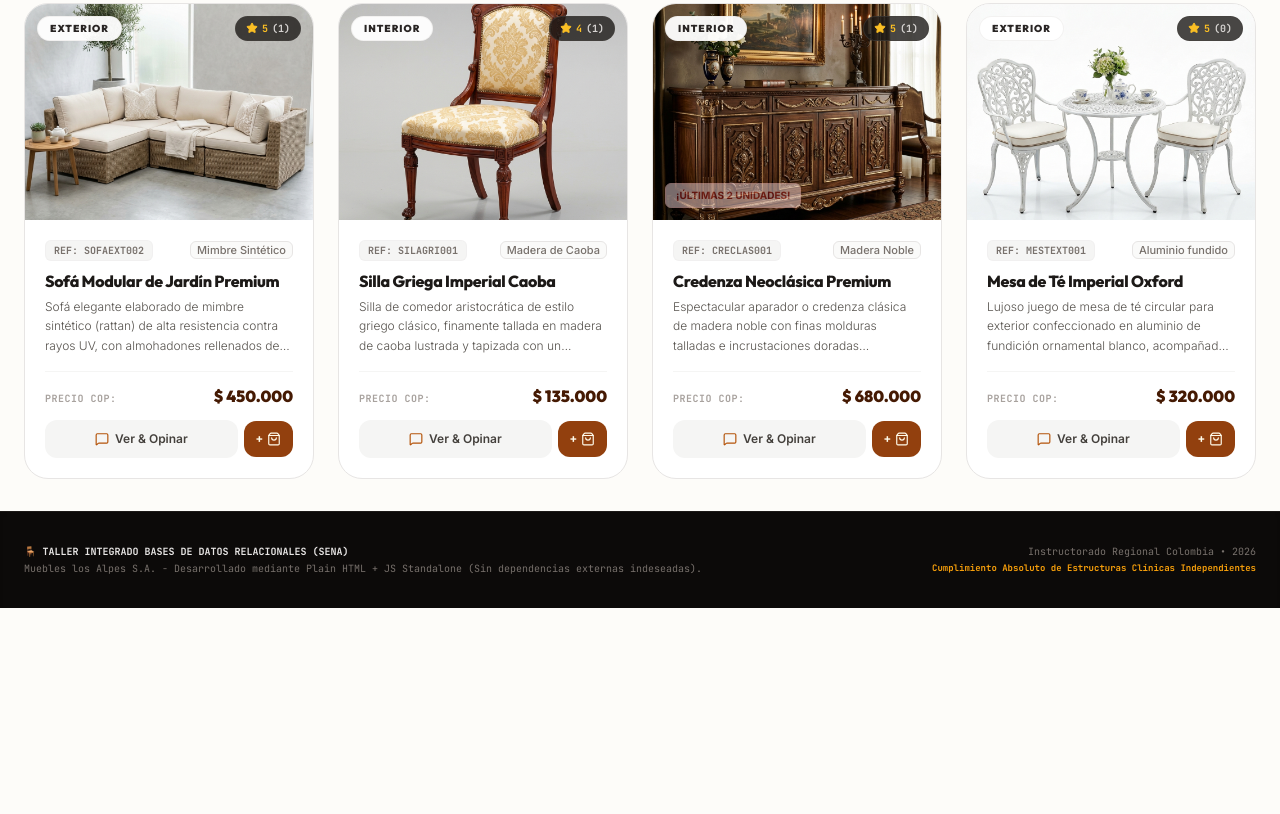
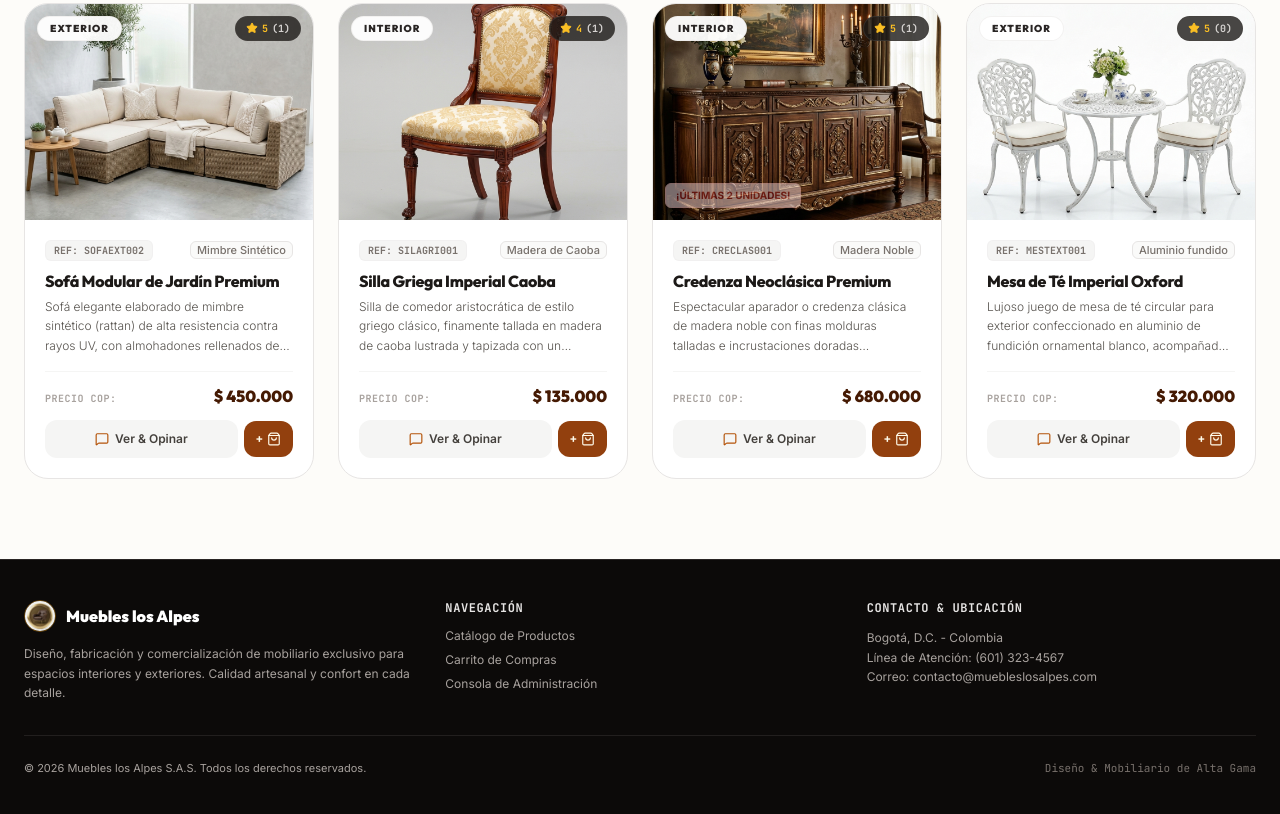
Before and after one commit to leodang2015/muebles-sena, a React app: page index.html in a window 1280 px wide. Shown: the part 1080-1894 px from the top of the page. Before the commit the page ends 1688 px from the top, so only its background shows below. Built offline with nearby package versions, Linux system fonts and the light colour scheme.

Commit message:
Revise footer and brand subtitle in index.html
Updated footer content and branding information.

```diff
--- a/index.html
+++ b/index.html
@@ -30,7 +30,7 @@
          </div>
         <div>
           <h1 class="brand-title select-none">Muebles los Alpes</h1>
-          <span class="brand-subtitle">Portal de Ventas E-commerce • SENA</span>
+          <span class="brand-subtitle">Catálogo Oficial & Tienda Virtual</span>
         </div>
       </div>
 
@@ -303,18 +303,41 @@
     </div>
   </div>
 
-  <!-- PERSISTENT ACCESSIBILITY FOOTER (Taller Práctico BD SENA) -->
-  <footer class="bg-stone-950 text-stone-400 border-t border-stone-900 py-8 px-6 text-center text-xs shadow-inner">
-    <div class="max-w-7xl mx-auto flex flex-col md:flex-row items-center justify-between gap-4 font-mono text-[10px]">
-      <div class="text-left leading-normal space-y-0.5">
-        <p class="font-bold text-stone-200">🪑 TALLER INTEGRADO BASES DE DATOS RELACIONALES (SENA)</p>
-        <p class="text-stone-500">Muebles los Alpes S.A. - Desarrollado mediante Plain HTML + JS Standalone (Sin dependencias externas indeseadas).</p>
+  <!-- FOOTER Y DERECHOS DE AUTOR -->
+  <footer class="bg-stone-950 text-stone-300 border-t border-stone-800 py-10 px-6 mt-12">
+    <div class="max-w-7xl mx-auto grid grid-cols-1 md:grid-cols-3 gap-8 text-xs">
+      <div>
+        <div class="flex items-center gap-2.5 mb-3">
+          <div class="w-8 h-8 rounded-full overflow-hidden border border-amber-500/40">
+            <img src="public/images/logo_alpes.jpg" onerror="this.onerror=null; this.src='public/images/logo_alpes.jpg';" alt="Logo Muebles los Alpes" class="w-full h-full object-cover">
+          </div>
+          <span class="font-display font-black text-white text-base">Muebles los Alpes</span>
+        </div>
+        <p class="text-stone-400 text-xs leading-relaxed">
+          Diseño, fabricación y comercialización de mobiliario exclusivo para espacios interiores y exteriores. Calidad artesanal y confort en cada detalle.
+        </p>
       </div>
 
-      <div class="text-right">
-        <p class="text-stone-500">Instructorado Regional Colombia • 2026</p>
-        <p class="text-[9px] text-amber-550 text-amber-500 font-bold font-mono">Cumplimiento Absoluto de Estructuras Clínicas Independientes</p>
+      <div>
+        <h4 class="font-bold text-stone-200 text-xs uppercase tracking-wider mb-3 font-mono">Navegación</h4>
+        <ul class="space-y-2 text-stone-400">
+          <li><button onclick="navigatetoView('store')" class="hover:text-amber-400 transition cursor-pointer">Catálogo de Productos</button></li>
+          <li><button onclick="navigatetoView('cart')" class="hover:text-amber-400 transition cursor-pointer">Carrito de Compras</button></li>
+          <li><a href="admin.html" class="hover:text-amber-400 transition">Consola de Administración</a></li>
+        </ul>
       </div>
+
+      <div>
+        <h4 class="font-bold text-stone-200 text-xs uppercase tracking-wider mb-3 font-mono">Contacto & Ubicación</h4>
+        <p class="text-stone-400 leading-relaxed">Bogotá, D.C. - Colombia</p>
+        <p class="text-stone-400 leading-relaxed">Línea de Atención: (601) 323-4567</p>
+        <p class="text-stone-400 leading-relaxed">Correo: contacto@muebleslosalpes.com</p>
+      </div>
+    </div>
+
+    <div class="max-w-7xl mx-auto border-t border-stone-800/80 mt-8 pt-6 flex flex-col sm:flex-row items-center justify-between gap-3 text-stone-400 text-[11px]">
+      <p>&copy; 2026 Muebles los Alpes S.A.S. Todos los derechos reservados.</p>
+      <p class="text-stone-500 font-mono">Diseño & Mobiliario de Alta Gama</p>
     </div>
   </footer>
 
```
